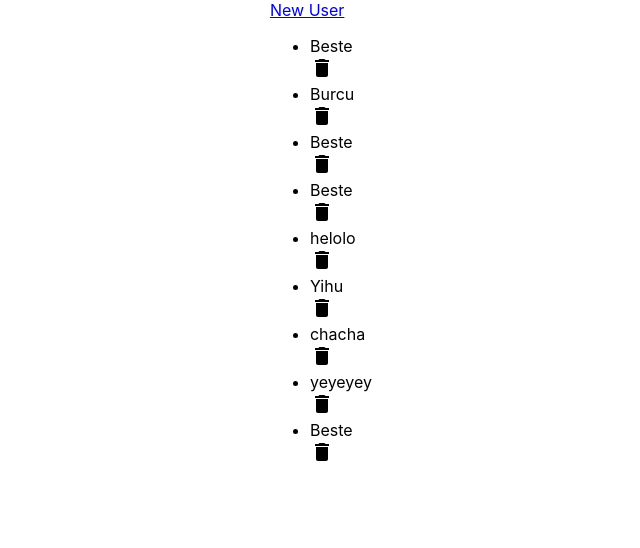
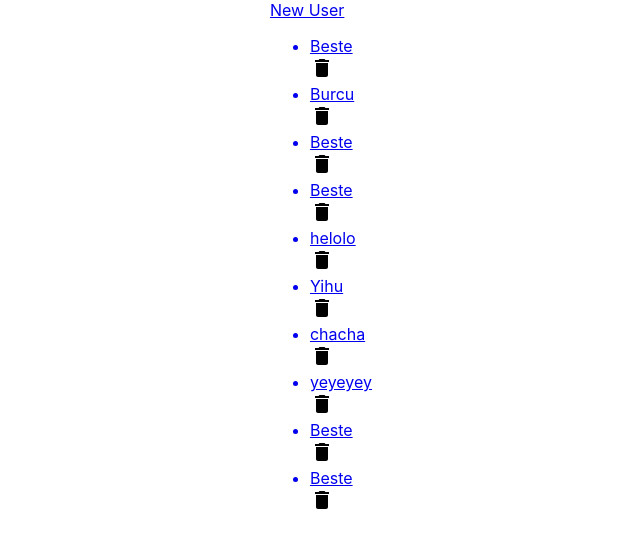
Before and after one commit to bbbayhan/formik-ts-app, a React (Create React App) app: page / in a window 1280 px wide. Shown: the top 548 px of the page, without its empty margins (319-959 px from the left). Built offline with nearby package versions, Linux system fonts and the light colour scheme; data requests are answered from the project's data file.

Commit message:
Fix user-profile navigation

```diff
--- a/db.json
+++ b/db.json
@@ -89,6 +89,16 @@
       "companyName": "hello",
       "companyYear": "2000",
       "id": 9
+    },
+    {
+      "firstName": "Beste",
+      "lastName": "Bayhan",
+      "email": "bestebbayhan@gmail.com",
+      "age": "20",
+      "birthday": "12092021",
+      "companyName": "hello",
+      "companyYear": "2000",
+      "id": 10
     }
   ]
 }
--- a/src/App.tsx
+++ b/src/App.tsx
@@ -1,6 +1,6 @@
 import React,{useState} from 'react';
 import { QueryClient, QueryClientProvider} from "react-query";
-import { BrowserRouter, Switch, Route} from "react-router-dom";
+import { BrowserRouter, Switch, Route, Link} from "react-router-dom";
 import { ReactQueryDevtools,  } from 'react-query-devtools'
 import './App.css';
 import User from "./User";
@@ -24,12 +24,8 @@ function App() {
       <BrowserRouter>
         <Switch>
             <div className="App">
-              <Route exact path="/">
-                <UserList onClickHandler={openUser}/>
-              </Route>
-              <Route path="/user-profile">
-                <User selectedUser={selectedUser} selectedUserID={selectedUserID}/>
-              </Route>
+              <Route exact path="/" render={()=> (<UserList onClickHandler={openUser}/>)}/>
+              <Route path={"/user-profile/:id"} render={() => (<User selectedUser={selectedUser} selectedUserID={selectedUserID} />)}/>
               <Route path="/user-form" component={UserForm}/>
             </div>
           </Switch>
--- a/src/UserList.tsx
+++ b/src/UserList.tsx
@@ -7,7 +7,7 @@ import axios from 'axios';
 
 
 function UserList(props: any) {
-    const queryClient = useQueryClient();
+  const queryClient = useQueryClient();
 
   const { data=[] } = useQuery("fetchUsers", async () => {
       const { data } =  await axios.get("http://localhost:5000/users/")
@@ -35,9 +35,11 @@ function UserList(props: any) {
             {data.map((user: any) => {
               return(
                 <div>
-                  <li key={user.id} onClick={()=>props.onClickHandler(user)}>
-                    {user.firstName}
-                  </li>
+                  <Link to={"/user-profile/:"+ user.id}>
+                    <li key={user.id} onClick={()=>props.onClickHandler(user)}>
+                      {user.firstName}
+                    </li>
+                  </Link>
                   <DeleteIcon onClick={()=>remove(user.id)}/>
                 </div>
               )})
```
